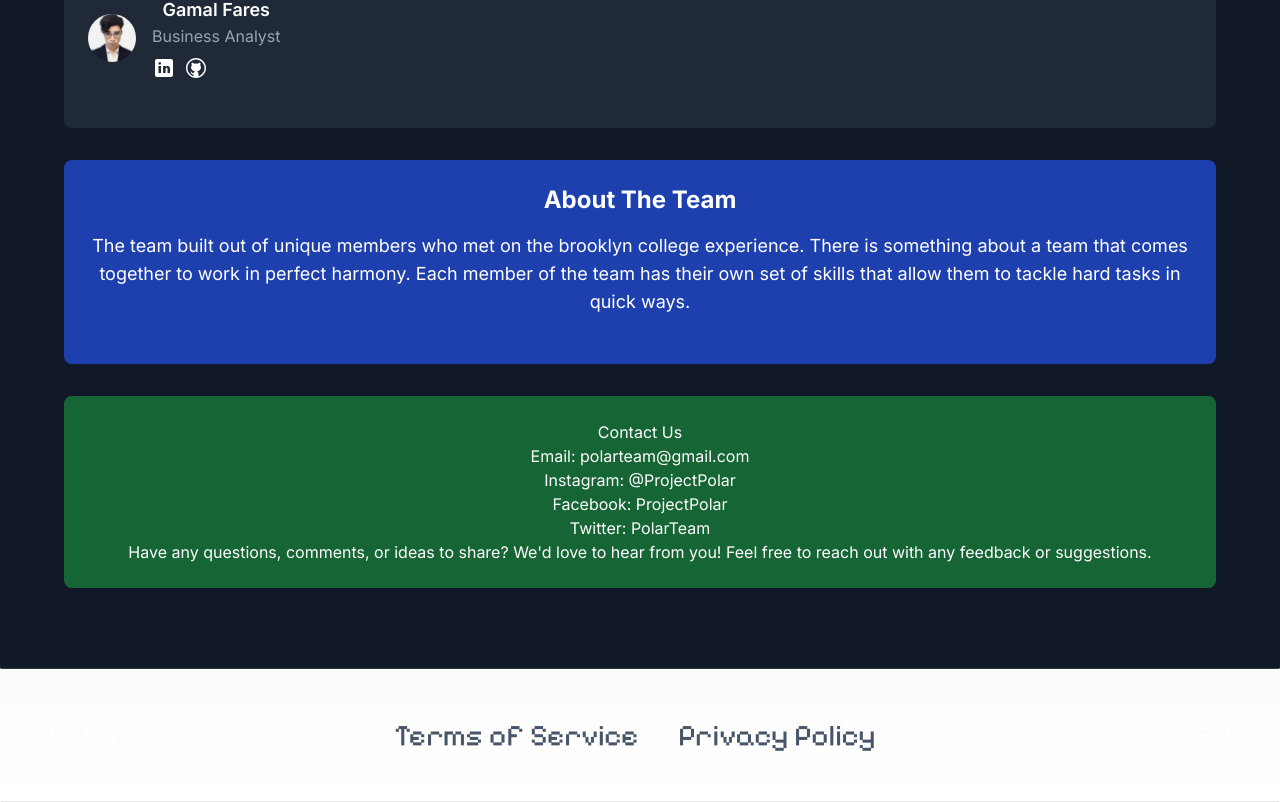
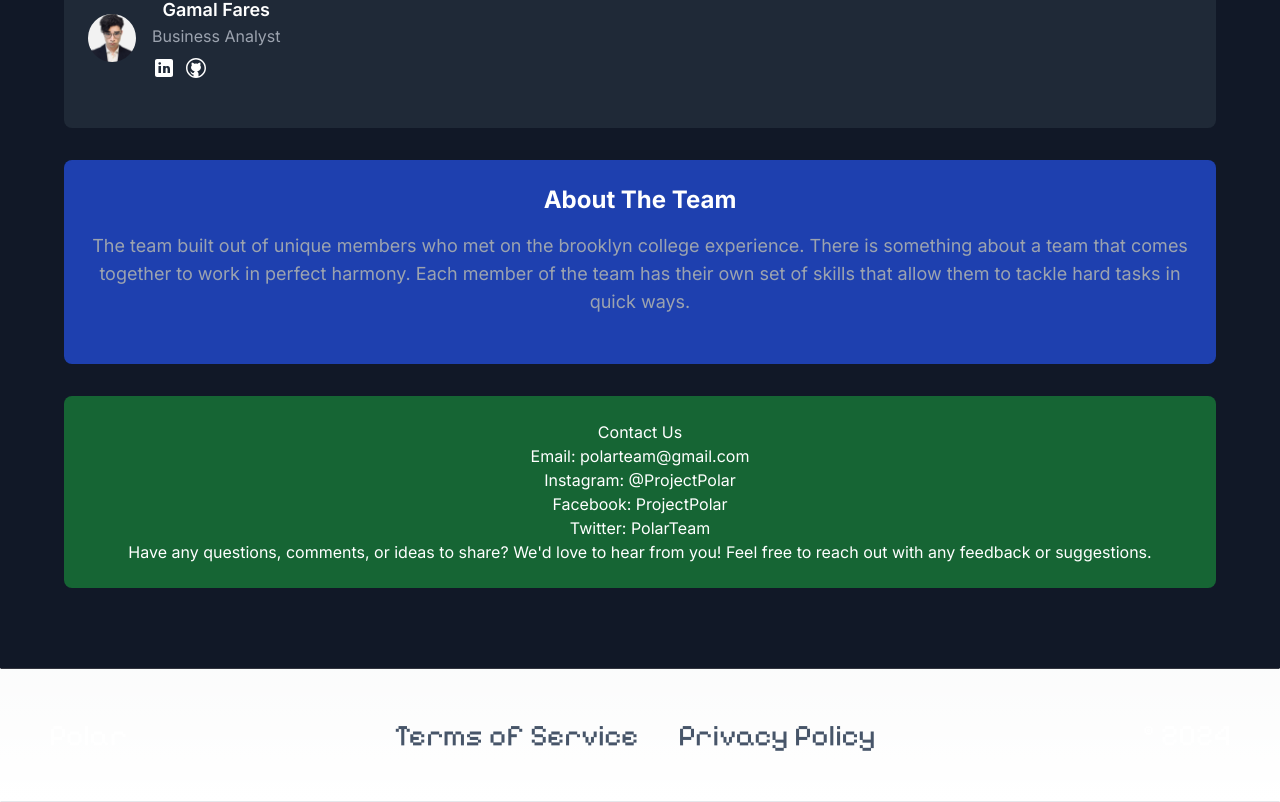
Before and after one commit to SHasan59/Polar, a Next.js app: page /aboutus in a window 1280 px wide. Shown: the part 720-1522 px from the top of the page. Built offline with nearby package versions, Linux system fonts and the light colour scheme.

Commit message:
Revert "hotfix (#18)"
This reverts commit 4f9ad98d8f3fba898796cc2eabf00a4cfe079f75.

```diff
--- a/src/app/features/page.tsx
+++ b/src/app/ToDo/page.tsx
@@ -1,13 +1,13 @@
 import Navigation from '../components/Navigation';
-import TabsDemo from '../components/feature';
 import Footer from '../components/Footer';
+import ToDoList from '../components/ToDoList';
 
-export default function About() {
+export default function ChatBot() {
   return (
     <>
       <>
         <Navigation />
-        <TabsDemo />
+        <ToDoList />
       </>
       <></>
       <Footer />
--- a/src/app/components/aboutusmain.tsx
+++ b/src/app/components/aboutusmain.tsx
@@ -101,10 +101,10 @@ const AboutUsMain = () => {
 
               <section className="my-8 bg-blue-800 p-6 rounded-lg">
                 <h2 className="text-2xl font-bold mb-4">About The Team</h2>
-                <p className="text-white"></p>
+                <p className="text-gray-400"></p>
 
 
-                <p className="text-white text-lg mb-6">
+                <p className="text-gray-400 text-lg mb-6">
                  The team built out of unique members who met on the brooklyn college experience.
                  There is something about a team that comes together to work in perfect harmony. Each member of
                  the team has their own set of skills that allow  them to tackle hard tasks in quick ways.
--- a/src/app/privacypolicy/page.tsx
+++ b/src/app/privacypolicy/page.tsx
@@ -3,7 +3,7 @@ import Navigation from "../components/Navigation";
 import PrivacyPolicy from "../components/Privacypolicy";
 
 
-export default function Privacy() {
+export default function Home() {
   return (
   <main>
 
```
